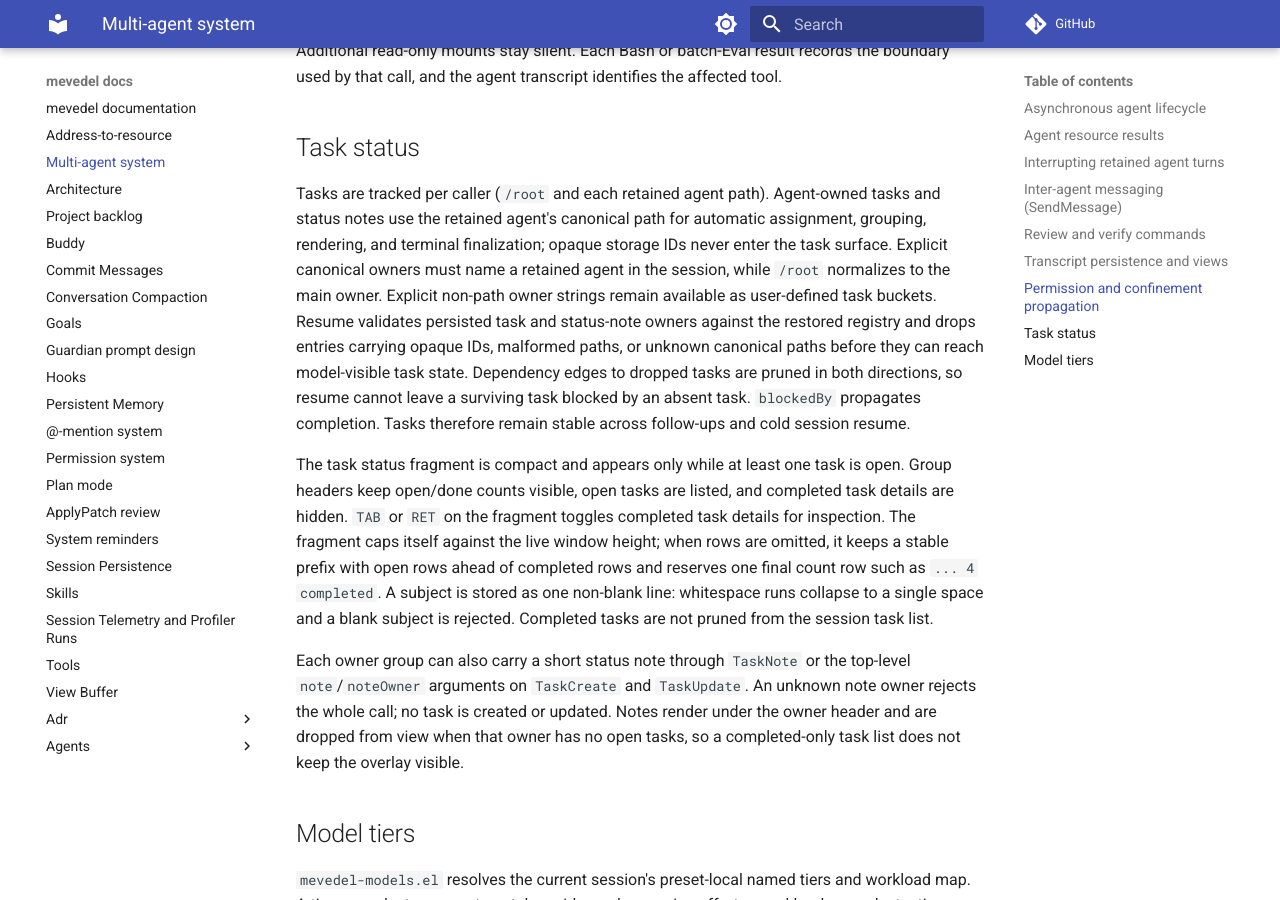
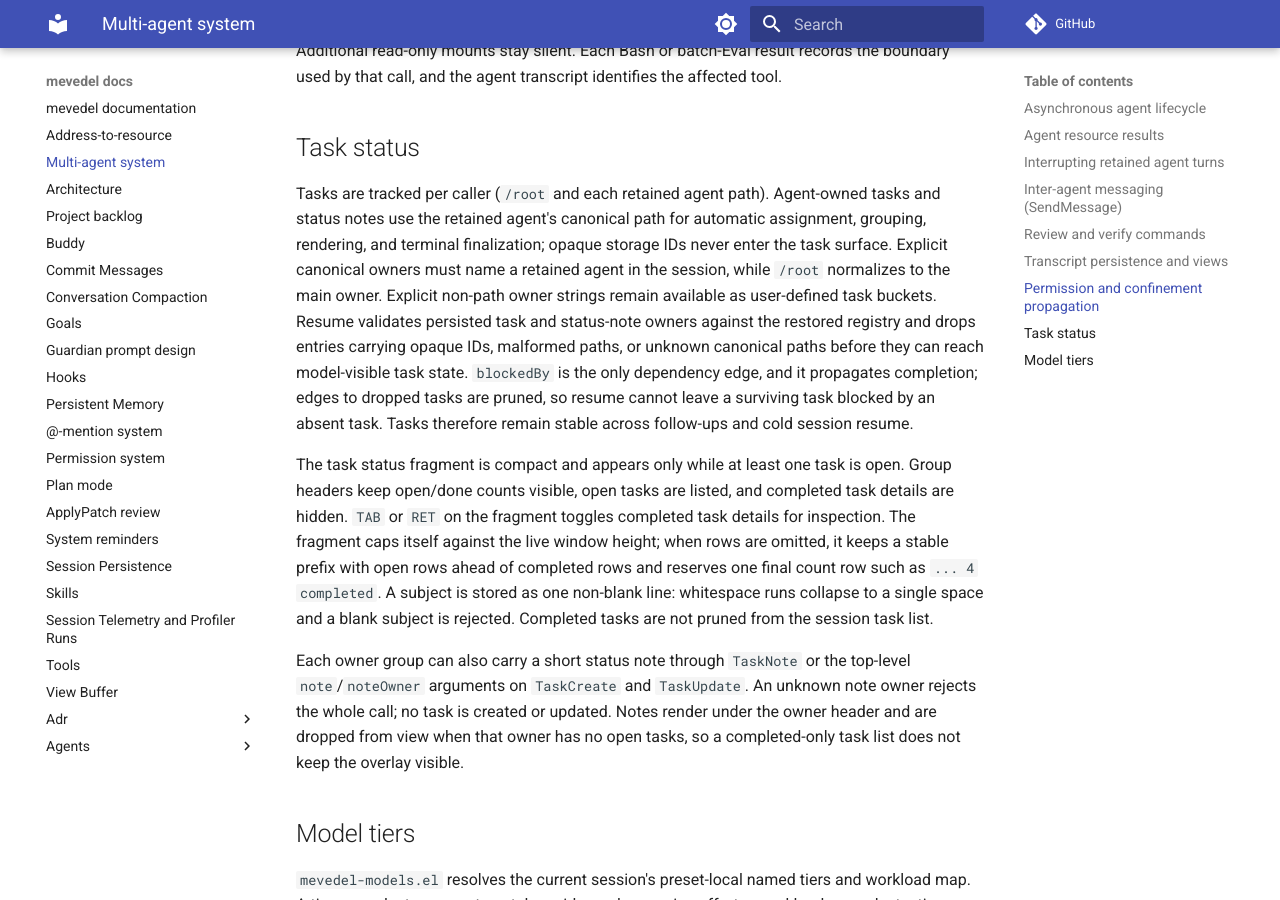
Before and after one commit to FrauH0lle/mevedel, an MkDocs documentation site: the page built from docs/agents.md, in a window 1280 px wide and 900 px high, scrolled down 10257 px. Built offline with MkDocs 1.6.1 and Material for MkDocs 9.7.7, drawn with Linux system fonts in a browser that asks for light colours; comment, search, counter and statistics services are not loaded.

Commit message:
fix!(tasks): Keep one writable task dependency direction
A task carried both a `blocks' and a `blocked-by' list.  Both were
model-writable and both were persisted, but only `blocked-by' had any
behaviour: completion propagation, the status fragment's blocked
ordering, the reminder formatter and TaskGet all read `blocked-by'
alone.  `blocks' was read only to echo itself back, and nothing ever
cleared it -- `--propagate-completion' claimed to in its docstring and
did not -- so a completed task went on advertising `blocks=[2]' while
the task it claimed to block was treated as runnable.

Delete it rather than synchronize it.  A denormalized inverse index with
no reader cannot drift visibly enough to be worth maintaining, and
`blocked-by' already carries every edge.  A forward view stays derivable
by scanning other tasks' `blocked-by' if anything ever asks for one.

* mevedel-structs.el (mevedel-task): Drop the slot.

(mevedel-task-prune-dangling-dependencies): Prune the one direction that
remains.

* mevedel-session-codec.el (mevedel-session-codec--task-to-plist)
(mevedel-session-codec--task-from-plist): Drop the sidecar field.  A
sidecar written before this change still restores: the key is simply
never read, and it was never a required key.

* mevedel-tool-task.el (mevedel-tool-task--create-one)
(mevedel-tool-task--update-one, mevedel-tool-task--format-for-llm)
(mevedel-tool-task--handle-get, mevedel-tool-task--propagate-completion):
Drop the argument, the storage, both renderings, and the docstring
sentence describing what it never did.  Both tool schemas lose the
`blocks' argument.

* mevedel-session-persistence.el: Drop the whole dead `mevedel-task-*'
declaration block, which this file has not called for some time.

* test/mevedel-session-test-support.el:
* test/test-mevedel-session-codec.el:
* test/test-mevedel-structs.el:
* test/test-mevedel-tool-task.el: Drop the fixtures and assertions that
pinned the removed representation.

* test/test-mevedel-tool-repair.el: Use `blockedBy' in the synthetic
TaskUpdate fixture, matching the real schema.

* docs/agents.md:
* tools/taskcreate.md:
* tools/taskupdate.md: Name `blockedBy' as the only dependency edge.

BREAKING CHANGE: TaskCreate and TaskUpdate no longer accept `blocks', and
a persisted forward-dependency list is dropped on the next save.

```diff
--- a/docs/agents.md
+++ b/docs/agents.md
@@ -423,11 +423,11 @@
 non-path owner strings remain available as user-defined task buckets.
 Resume validates persisted task and status-note owners against the restored
 registry and drops entries carrying opaque IDs, malformed paths, or unknown
-canonical paths before they can reach model-visible task state. Dependency
-edges to dropped tasks are pruned in both directions, so resume cannot leave a
-surviving task blocked by an absent task.
-`blockedBy` propagates completion. Tasks therefore remain stable across
-follow-ups and cold session resume.
+canonical paths before they can reach model-visible task state. `blockedBy`
+is the only dependency edge, and it propagates completion; edges to dropped
+tasks are pruned, so resume cannot leave a surviving task blocked by an
+absent task. Tasks therefore remain stable across follow-ups and cold
+session resume.
 
 The task status fragment is compact and appears only while at least one
 task is open. Group headers keep open/done counts visible, open tasks
```
Also changed, not shown: tools/taskcreate.md (+1 -2 lines), tools/taskupdate.md (+0 -1 lines), 8 other files.
